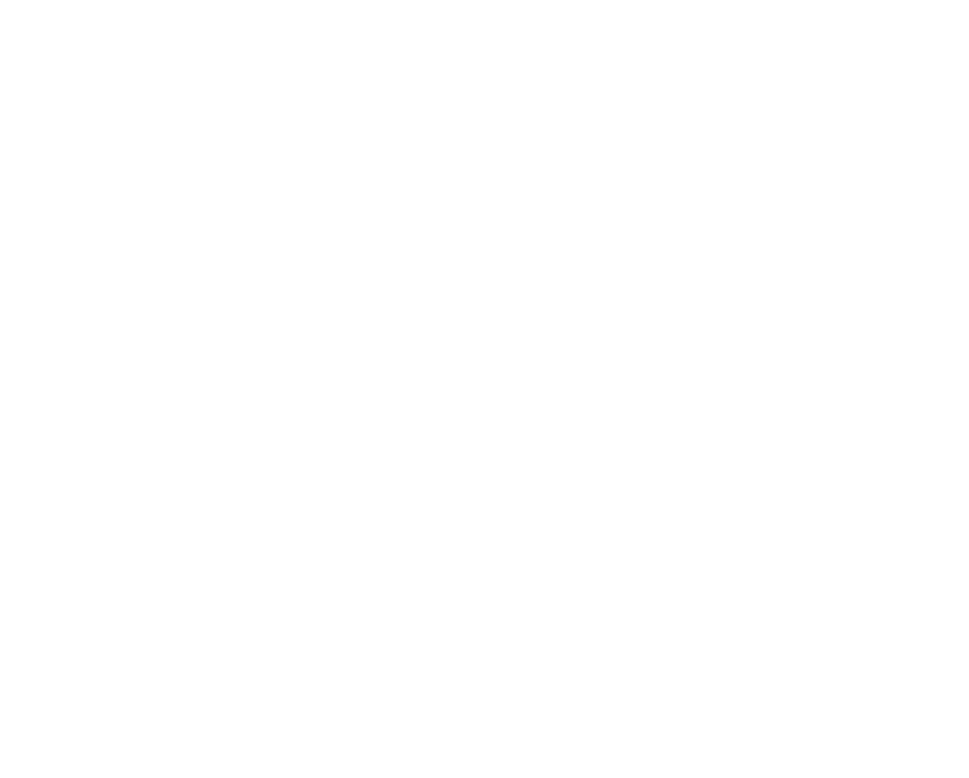
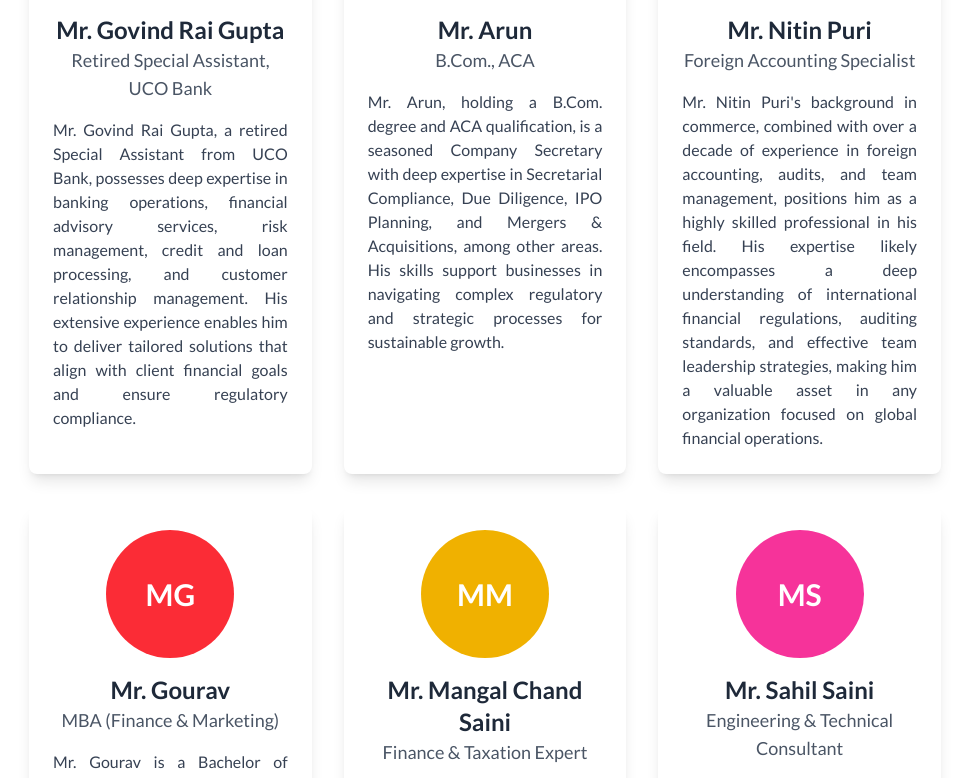
Before and after one commit to lucifer78907/A-B-S-Associates, a React (Vite) app: page /team/core-team in a window 1280 px wide. Before the commit this address had no page. Shown: the part 486-1264 px from the top of the page, without its empty margins (155-1124 px from the left). Before the commit the page ends 800 px from the top, so only its background shows below. Built offline with nearby package versions, Linux system fonts and the light colour scheme; a web font is replaced by a local one.

Commit message:
+CoreTeam +Home +team revamp

```diff
--- a/src/App.tsx
+++ b/src/App.tsx
@@ -7,6 +7,7 @@
 import Contact from "./pages/Contact"
 import PracticeAreas from "./pages/PracticeAreas"
 import Services from "./pages/Services"
+import CoreStaff from "./pages/CoreStaff"
 
 
 function App() {
@@ -31,8 +32,8 @@
               element: <FoundingMembers />
             },
             {
-              path: 'key-staff',
-              element: <div className="text-2xl my-6 text-center h-[100vh]">Coming Soon</div>
+              path: 'core-team',
+              element: <CoreStaff />
             }
           ]
         },
--- a/src/components/Hero.tsx
+++ b/src/components/Hero.tsx
@@ -11,7 +11,7 @@
                         Your Trusted <span className="text-blue-700">Financial Partner</span>
                     </h1>
                     <p className="text-gray-600 text-lg sm:text-xl mb-8 font-lato leading-relaxed">
-                        ABS & Associates helps businesses grow with strategic audit, tax planning, financial advisory, and over 13 years of excellence in service delivery.
+                        A B S & Associates supports business growth through expert services in Strategic Financial Planning, IPO Planning, Debt Syndication, Compliances, Audits, Tax Planning, Financial Advisory, and more, with over 13 years of exceptional service delivery.
                     </p>
                     <div className="flex flex-col sm:flex-row items-center gap-4">
                         <a
--- a/src/components/UI/Header.tsx
+++ b/src/components/UI/Header.tsx
@@ -29,10 +29,10 @@
                             </li>
                             <li>
                                 <NavLink
-                                    to="/team/key-staff"
+                                    to="/team/core-team"
                                     className="block px-4 py-2 hover:bg-gray-100"
                                 >
-                                    Key Staff
+                                    Core Team
                                 </NavLink>
                             </li>
                         </ul>
--- a/src/components/WhyUs.tsx
+++ b/src/components/WhyUs.tsx
@@ -6,13 +6,13 @@
         id: 1,
         icon: <FaRegClock className="text-blue-600 text-3xl" />,
         title: "13+ Years of Experience",
-        description: "Trusted expertise in Audit, Taxation, and Financial Advisory since 2012."
+        description: "Trusted expertise in Strategic Financial Planning, IPO Planning, Debt Syndication, Compliances, Audits, Tax Planning, Financial Advisory, and more Advisory since 2012."
     },
     {
         id: 2,
         icon: <FaClipboardList className="text-blue-600 text-3xl" />,
         title: "Comprehensive Services Under One Roof",
-        description: "From compliance to strategic planning, we offer end-to-end financial solutions."
+        description: "From compliance to strategic planning, we offer end-to-end solutions."
     },
     {
         id: 3,
@@ -30,13 +30,13 @@
         id: 5,
         icon: <FaUsers className="text-blue-600 text-3xl" />,
         title: "Expert Team with Industry Insight",
-        description: "A skilled team of 20+ professionals led by 10 seasoned partners across multiple sectors."
+        description: "A skilled team of 20+ professionals led by 5 seasoned partners across multiple sectors."
     },
     {
         id: 6,
         icon: <FaChartLine className="text-blue-600 text-3xl" />,
         title: "Growth-Oriented Financial Strategies",
-        description: "We go beyond compliance by offering strategic advice that drives long-term business growth."
+        description: "We align compliance with strategic guidance to fuel sustainable business growth."
     }
 ];
 
--- /dev/null
+++ b/src/pages/CoreStaff.tsx
@@ -0,0 +1,75 @@
+
+const colors = [
+    'bg-blue-500',
+    'bg-green-500',
+    'bg-purple-500',
+    'bg-red-500',
+    'bg-yellow-500',
+    'bg-pink-500',
+];
+
+const coreStaffData = [
+    {
+        name: "Mr. Govind Rai Gupta",
+        designation: "Retired Special Assistant, UCO Bank",
+        about: "Mr. Govind Rai Gupta, a retired Special Assistant from UCO Bank, possesses deep expertise in banking operations, financial advisory services, risk management, credit and loan processing, and customer relationship management. His extensive experience enables him to deliver tailored solutions that align with client financial goals and ensure regulatory compliance."
+    },
+    {
+        name: "Mr. Arun",
+        designation: "B.Com., ACA",
+        about: "Mr. Arun, holding a B.Com. degree and ACA qualification, is a seasoned Company Secretary with deep expertise in Secretarial Compliance, Due Diligence, IPO Planning, and Mergers & Acquisitions, among other areas. His skills support businesses in navigating complex regulatory and strategic processes for sustainable growth."
+    },
+    {
+        name: "Mr. Nitin Puri",
+        designation: "Foreign Accounting Specialist",
+        about: "Mr. Nitin Puri's background in commerce, combined with over a decade of experience in foreign accounting, audits, and team management, positions him as a highly skilled professional in his field. His expertise likely encompasses a deep understanding of international financial regulations, auditing standards, and effective team leadership strategies, making him a valuable asset in any organization focused on global financial operations."
+    },
+    {
+        name: "Mr. Gourav",
+        designation: "MBA (Finance & Marketing)",
+        about: "Mr. Gourav is a Bachelor of Commerce graduate who also holds an MBA specializing in Finance and Marketing. With more than 10 years of extensive experience in foreign accounting, data analysis, bank audits, and other areas, he has developed a strong skill set that merges financial knowledge with analytical capabilities. His expertise allows him to effectively manage complex financial environments and make significant contributions to the success of organizations in various financial roles."
+    },
+    {
+        name: "Mr. Mangal Chand Saini",
+        designation: "Finance & Taxation Expert",
+        about: "Mr. Mangal Chand Saini brings over 25 years of extensive experience to the table, having spent more than 15 years with the esteemed Aarti Group. His expertise lies in team management and the filing of various returns, including Income Tax and GST, among others. His long-standing career reflects a deep understanding of financial regulations and effective leadership in managing teams."
+    },
+    {
+        name: "Mr. Sahil Saini",
+        designation: "Engineering & Technical Consultant",
+        about: "Mr. Sahil Saini holds a degree in Engineering and has over 3 years of experience. He provides technical expertise to the firm, assisting clients with complex operational matters. His background enables him to effectively address challenges and enhance the efficiency of client operations."
+    }
+];
+
+function CoreStaff() {
+    return (
+        <section className="p-6 font-lato w-3/4 mx-auto">
+            <h1 className="text-6xl font-bold font-display mb-4 text-blue-500 text-center">Core Staff</h1>
+            <p className="text-lg text-gray-700 mb-8 text-center">
+                Meet the core staff of A B S Associates, a diverse team with deep expertise in finance, operations, and strategic advisory.
+            </p>
+            <div className="grid grid-cols-1 md:grid-cols-2 lg:grid-cols-3 gap-8">
+                {coreStaffData.map((staff, index) => {
+                    const initials = staff.name.split(" ").map(part => part[0]).join("").slice(0, 2).toUpperCase();
+                    const color = colors[index % colors.length];
+
+                    return (
+                        <div
+                            key={index}
+                            className="bg-white p-6 rounded-lg shadow-lg hover:shadow-xl transition-shadow duration-300"
+                        >
+                            <div className={`w-32 h-32 mx-auto rounded-full flex items-center justify-center text-white text-3xl font-bold mb-4 ${color}`}>
+                                {initials}
+                            </div>
+                            <h2 className="text-2xl font-semibold text-center text-gray-800">{staff.name}</h2>
+                            <h3 className="text-lg text-center text-gray-600">{staff.designation}</h3>
+                            <p className="mt-4 text-justify text-gray-700">{staff.about}</p>
+                        </div>
+                    );
+                })}
+            </div>
+        </section>
+    );
+}
+
+export default CoreStaff;
```
Also changed, not shown: src/pages/FoundingMembers.tsx (+0 -36 lines), 1 other file (tests, documents, lock files or other folders).
